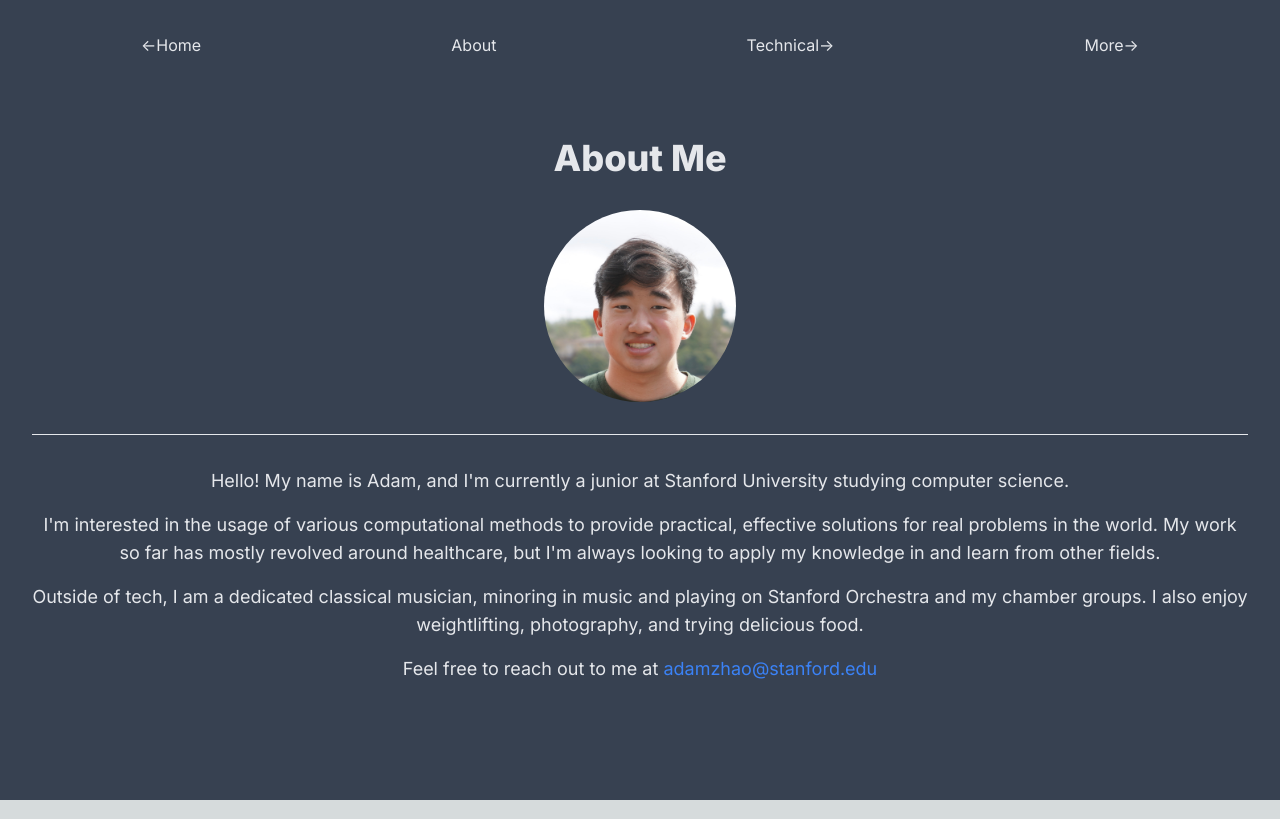
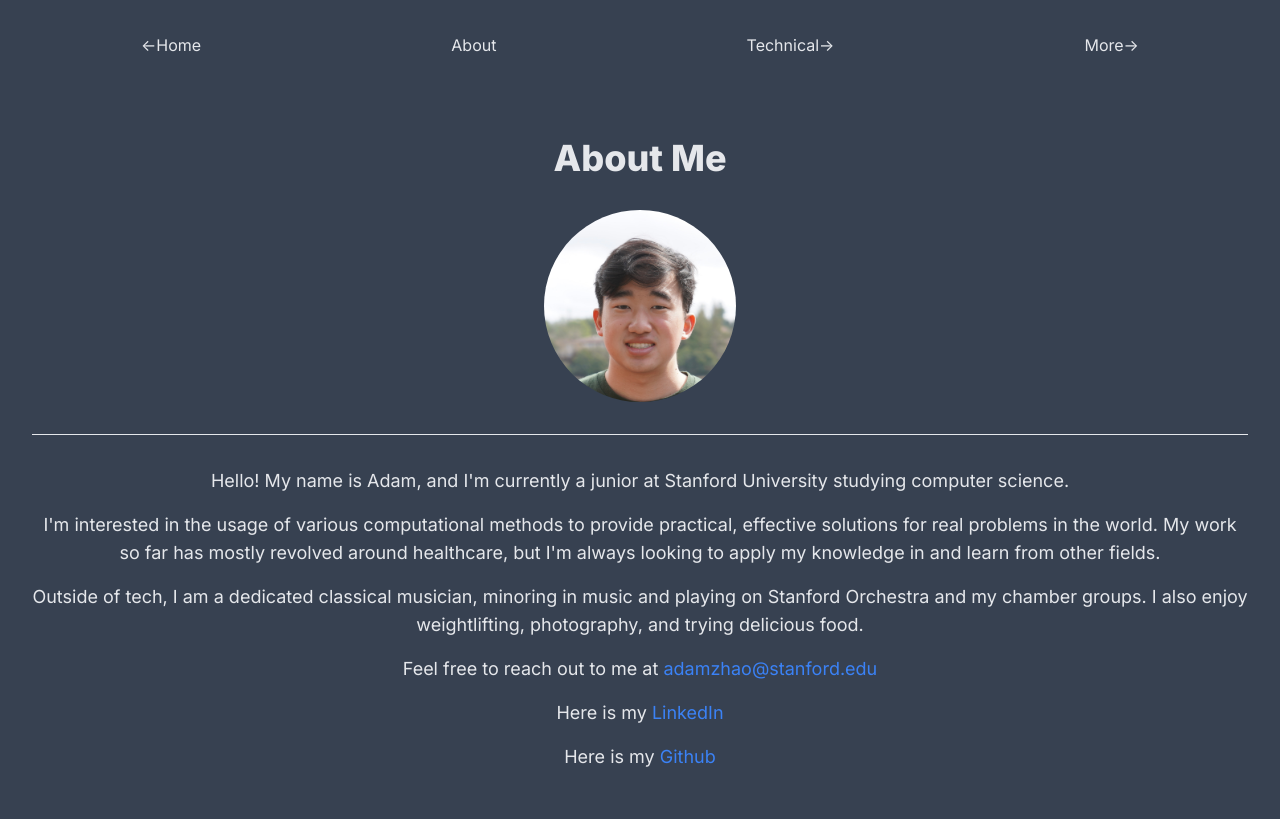
Before and after one commit to ty-zhao1/next-level, a Next.js app: page /about in a window 1280 px wide. Built offline with nearby package versions, Linux system fonts and the light colour scheme.

Commit message:
addded linkedin and such

```diff
--- a/app/about/page.tsx
+++ b/app/about/page.tsx
@@ -93,6 +93,26 @@ export default function About() {
             adamzhao@stanford.edu
             </a>
         </motion.p>
+        <motion.p
+          className="mt-4 text-lg text-gray-200 text-center"
+          initial="hidden"
+          animate={textAnimation}
+          variants={textAnimationVariants}
+        >
+          Here is my <a className="text-blue-500 hover:text-blue-600" href="https://www.linkedin.com/in/zhao1adam/" target="_blank">
+            LinkedIn
+            </a>
+        </motion.p>
+        <motion.p
+          className="mt-4 text-lg text-gray-200 text-center"
+          initial="hidden"
+          animate={textAnimation}
+          variants={textAnimationVariants}
+        >
+          Here is my <a className="text-blue-500 hover:text-blue-600" href="https://github.com/ty-zhao" target="_blank">
+            Github
+            </a>
+        </motion.p>
       </div>
     </div>
   );
--- a/components/SphereGrid.tsx
+++ b/components/SphereGrid.tsx
@@ -1,4 +1,3 @@
-// components/SphereGrid.tsx
 'use client'
 import * as THREE from "three";
 import React, { useEffect, useRef } from "react";
```
